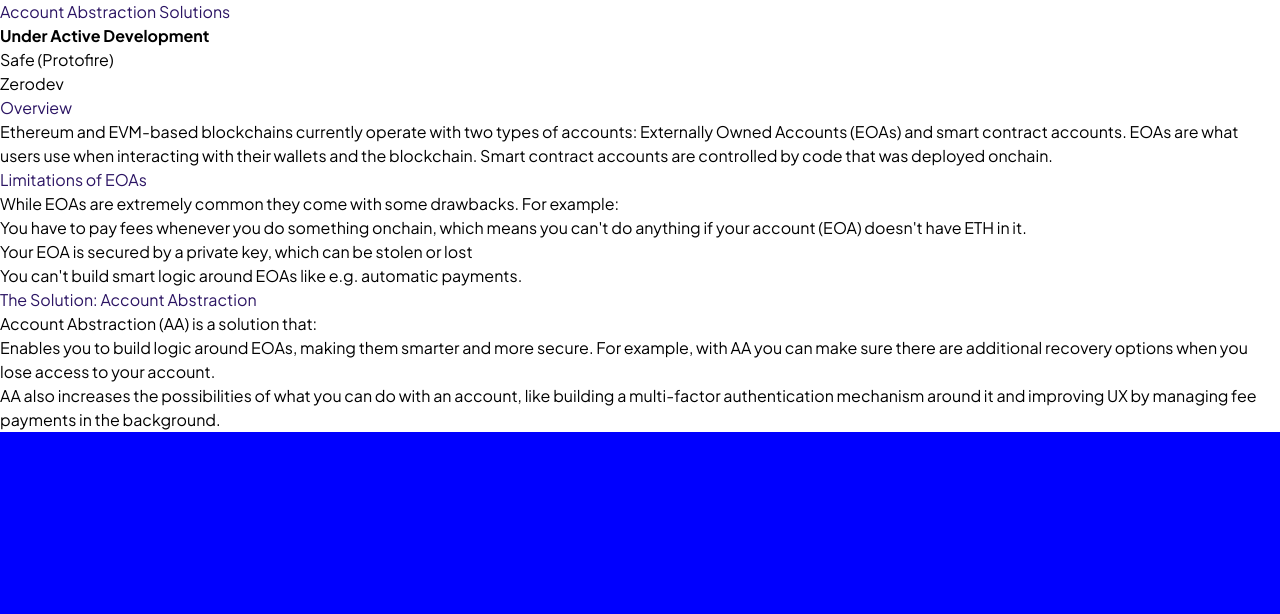
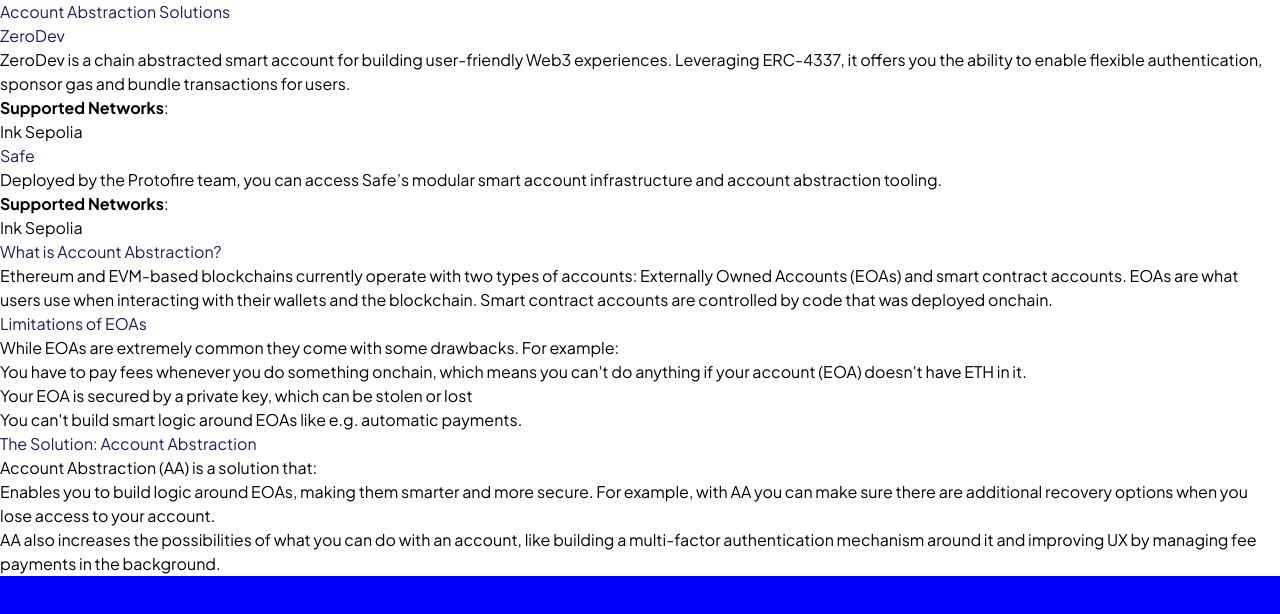
Before and after one commit to zhangling1989/docs-fork, a Next.js app: page /build/tools/account-abstraction in a window 1280 px wide. Shown: the top 614 px of the page. Built offline with nearby package versions, Linux system fonts and the light colour scheme.

Commit message:
edit AA text and add quicknode faucet

```diff
--- a/src/pages/build/tools/account-abstraction.mdx
+++ b/src/pages/build/tools/account-abstraction.mdx
@@ -1,9 +1,19 @@
 # Account Abstraction Solutions
-**Under Active Development**
-* Safe (Protofire)
-* Zerodev
 
-## Overview
+## ZeroDev
+ZeroDev is a chain abstracted smart account for building user-friendly Web3 experiences. Leveraging ERC-4337, it offers you the ability to enable flexible authentication, sponsor gas and bundle transactions for users.
+
+**Supported Networks**:
+- Ink Sepolia
+
+## Safe
+Deployed by the Protofire team, you can access Safe’s modular smart account infrastructure and account abstraction tooling.
+
+**Supported Networks**:
+- Ink Sepolia
+
+
+## What is Account Abstraction?
 
 Ethereum and EVM-based blockchains currently operate with two types of accounts: Externally Owned Accounts (EOAs) and smart contract accounts. EOAs are what users use when interacting with their wallets and the blockchain. Smart contract accounts are controlled by code that was deployed onchain.
 
--- a/src/pages/quick-start/faucets.mdx
+++ b/src/pages/quick-start/faucets.mdx
@@ -7,7 +7,7 @@ The Superchain Faucet provides testnet ETH for Ink and all other OP chains. Sign
     - https://console.optimism.io/faucet
 ###### Quicknode
 Quicknode faucet is an easy to use Multi-Chain Faucet. You can use Quicknode Faucet to claim Ink Sepolia for testnet ETH for free - one drip per network every 12 hours.
-    - https://quicknode.com
+    - https://faucet.quicknode.com/drip
 ###### Tenderly
 Tenderly Node is a fast and reliable production node that enables access to over 12 blockchain networks via RPC. It allows you to send transactions, deploy smart contracts, query blockchain data or other operations without having to run your own node or manage infrastructure.
     - https://tenderly.co
```
